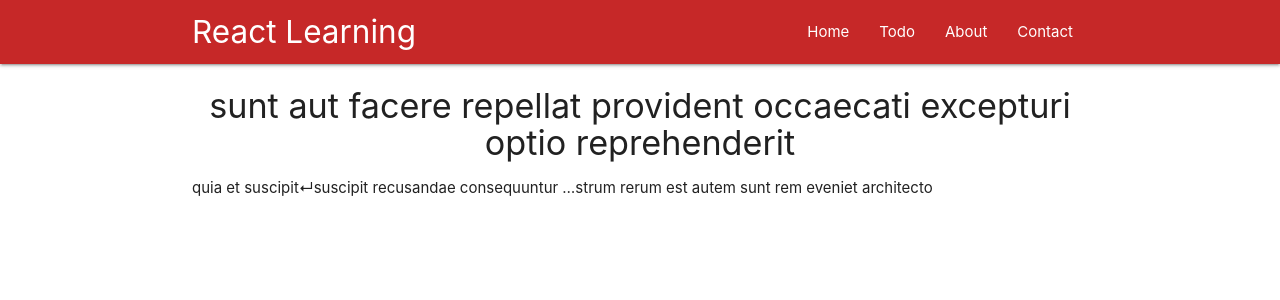
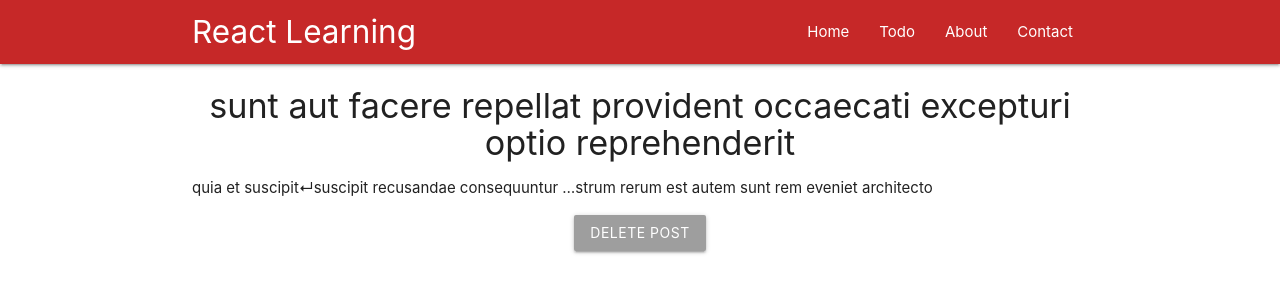
Before and after one commit to milancez/react-todo-app, a React (Create React App) app: page /1 in a window 1280 px wide. Shown: the top 300 px of the page. Built offline with nearby package versions, Linux system fonts and the light colour scheme.

Commit message:
Map Dispatch To Props

```diff
--- a/src/components/Post.js
+++ b/src/components/Post.js
@@ -18,14 +18,25 @@
       })
   }*/
 
+  handleClick = () => {
+    this.props.deletePost(this.props.post.id);
+    this.props.history.push('/');
+
+  }
+
   render() {
-    //console.log(this.props);
+    console.log(this.props);
 
     //const post = this.state.post ? (
     const post = this.props.post ? (
       <div className="post">
         <h4 className="center">{this.props.post.title}</h4>
         <p>{this.props.post.body}</p>
+        <div className="center">
+          <button className="btn grey" onClick={this.handleClick}>
+            Delete Post
+          </button>
+        </div>
       </div>
     ) : (
       <div className="center">Loading post...</div>
@@ -50,4 +61,10 @@
   }
 }
 
-export default connect(mapStateToProps)(Post)
+const mapDispatchToProps = (dispatch) => {
+  return {
+    deletePost: (id) => { dispatch({ type: 'DELETE_POST', id: id }) }
+  }
+}
+
+export default connect(mapStateToProps, mapDispatchToProps)(Post)
--- a/src/reducers/rootReducer.js
+++ b/src/reducers/rootReducer.js
@@ -7,6 +7,17 @@
 }
 
 const rootReducer = (state = initState, action) => {
+
+  if (action.type === 'DELETE_POST') {
+    let newPosts = state.posts.filter(post => {
+      return action.id !== post.id
+    })
+    return {
+      ...state,
+      posts: newPosts
+    }
+  }
+
   return state;
 }
 
```
